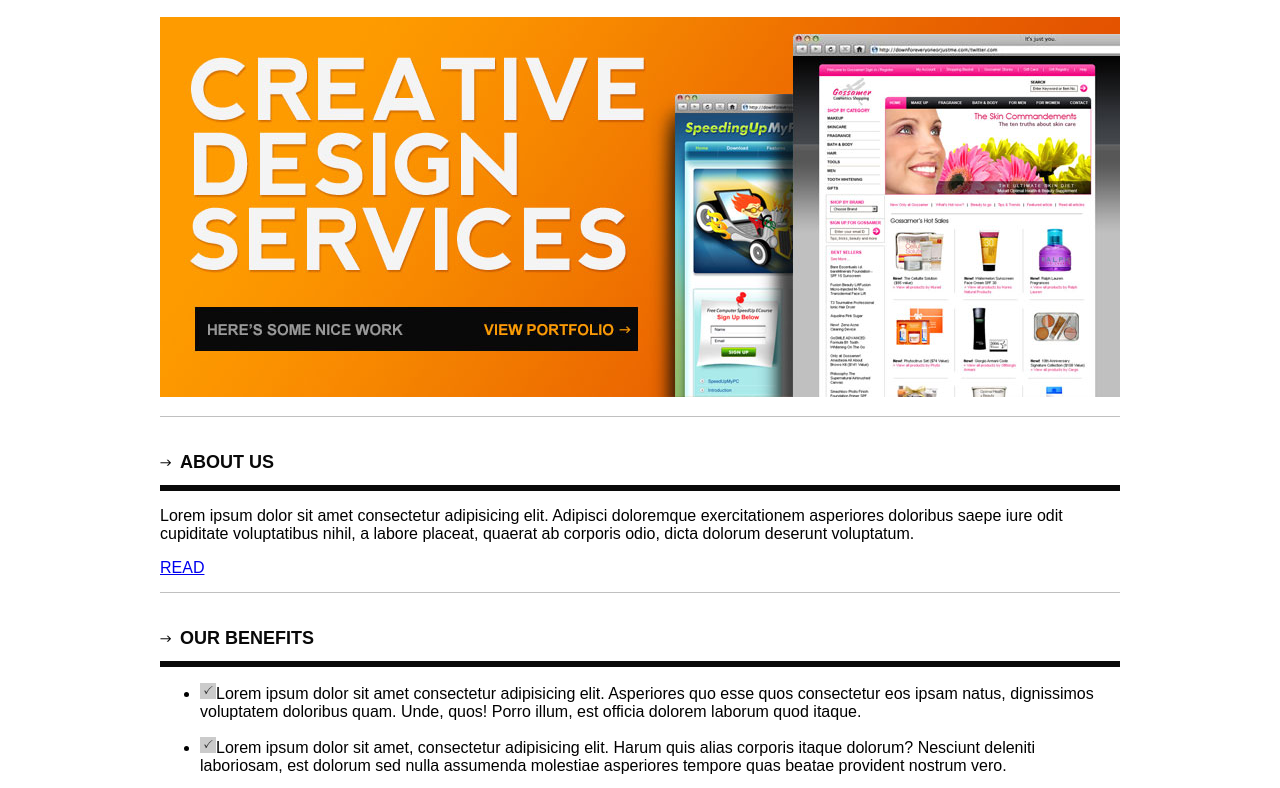
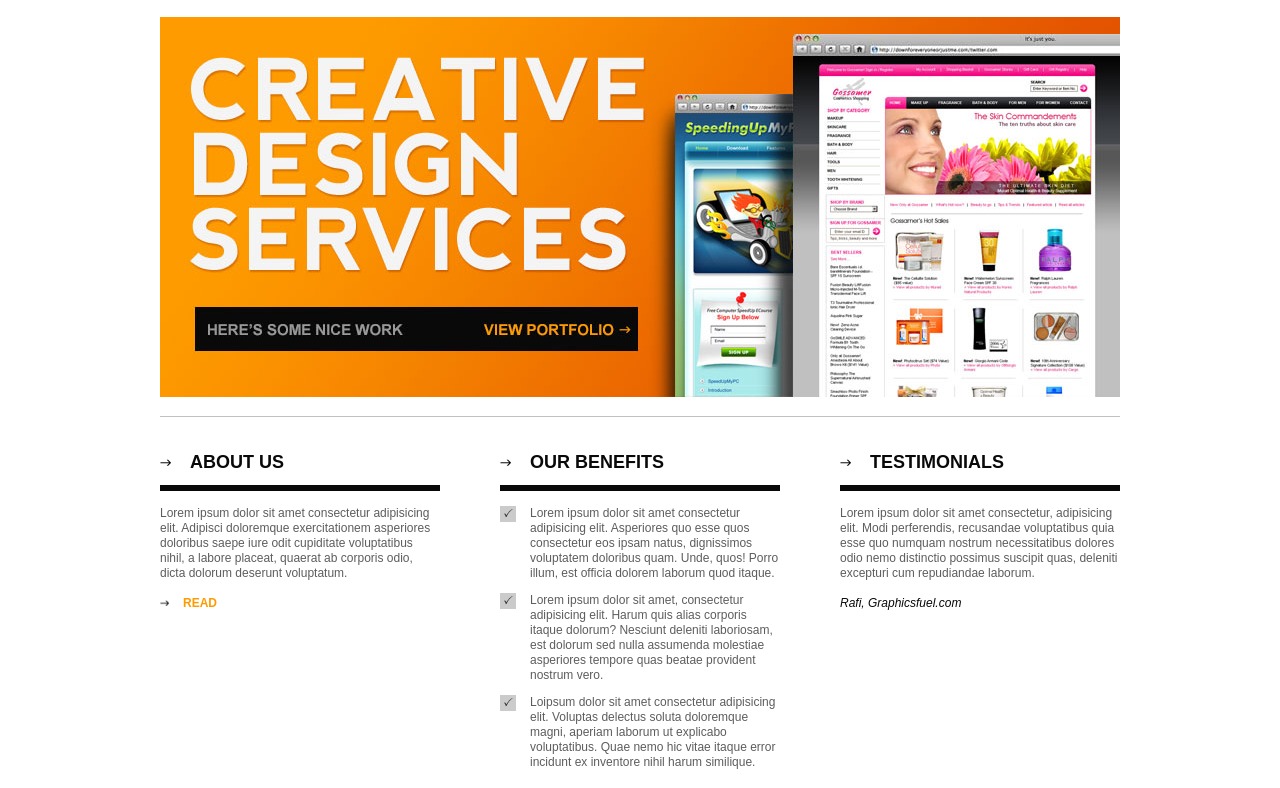
Before and after one commit to mariaconejo/Creative-Studio, a plain HTML site: page index.html in a window 1280 px wide. Shown: the part 164-952 px from the top of the page. Drawn offline with Linux system fonts and the light colour scheme.

Commit message:
Se agrego el main content html y css

```diff
--- a/css/styles.css
+++ b/css/styles.css
@@ -4,42 +4,91 @@ body{
 
     font-family: Arial, Helvetica, sans-serif;
     margin: 0;
-}
-
-html{
-
     border-top: 17px solid #090909;
 }
 
 h2{
 
     font-size: 18px;
-    color: #090909;
-    border-bottom: 6px solid #090909;
-    padding-bottom: 12px;
-    padding-left: 20px;
-    background-image: url('../img/arrow.png');
-    background-repeat: no-repeat;
+    padding-left: 30px;
     background-position: 0 7px;
 }
 
+h3{
+
+    font-size: 12px ;
+    padding-left: 23px;
+    background-size: 8px;
+    background-position: 0 5px;
+}
+
+h2,h3{
+
+    text-transform: uppercase;
+    color:  #090909;
+    padding-bottom: 12px;
+    background-image: url('../img/arrow.png');
+    background-repeat: no-repeat;
+}
+
+p{
+
+    color:  #5d5d5d;
+    font-size: 12px;
+    line-height: 15px;
+}
 /*Helpers*/
 
 .wrapper{
+
     width: 960px;
     margin: 0 auto;
 }
 
 .clearfix::after{
+
     content: "";
     clear: both;
     display: table;
 }
 
 .block{
+
     padding: 20px 0 15px;
     border-bottom: 1px solid #c0c0c0;
 }
+
+.title-border{
+
+    border-bottom: 6px solid #090909;
+}
+
+.link-arrow{
+
+    color:  #fe9b00;
+    font-size: 12px;
+    font-weight: bold;
+    padding-left: 23px;
+    text-decoration: none;
+    text-transform: uppercase;
+    position: relative;
+}
+
+.link-arrow:hover{
+
+    text-decoration: underline;
+}
+
+.link-img{
+
+    width: 9px;
+    position: absolute;
+    left: 0;
+    top: 4px;
+
+}
+
+
 
 
 /*Header*/
@@ -53,12 +102,14 @@ h2{
 
 
 #wrapper-menu{
+
     float: right;
     width: 656px;
     position: relative;
 }
 
 #menu-email{
+
     font-size: 13px;
     color: #999898;
     text-decoration: none;
@@ -68,24 +119,64 @@ h2{
 }
 
 #menu-list{
+
     list-style: none;
     margin: 45px 0 0 0;
     padding: 0;
 }
 
 #menu-list li{
+
     float: left;
 
 }
 
 #menu-list li + li{
+
     margin-left: 62.5px;
 }
 
 #menu-list a{
+
     font-size: 12px;
     font-weight: bold;
     color: #fe9b00;
     text-decoration: none;
     text-transform: uppercase;
 }
+
+/* MAIN */
+
+.box{
+
+    width: 280px;
+    float: left;
+}
+
+.box + .box{
+
+    margin-left: 60px;
+}
+
+#box-check{
+
+    list-style: none;
+    margin: 0;
+    padding: 0;
+}
+
+#box-check li{
+
+    padding-left: 30px;
+    background-image: url(../img/check.png);
+    background-repeat: no-repeat;
+    background-position: top left;
+}
+
+.box-link{
+
+    color:  #090909;
+    font-style: italic;
+    font-size: 12px;
+    text-decoration: none;
+}
--- a/index.html
+++ b/index.html
@@ -14,9 +14,11 @@
         <div class="wrapper">
             <!--COMIENZO DEL HEADER-->
             <div id="header" class="clearfix block">
+                <!--LOGO-->
                 <div id="logo">
                     <img src="img/logo.png" alt="Logo" >
                 </div>
+                <!--MENU-->
                 <div id="wrapper-menu">
                     <a href="mailto:info@CreativeStudio.com"  id="menu-email">info@CreativeStudio.com</a>
                     <ul id="menu-list" class="clearfix">
@@ -30,51 +32,56 @@
                 </div>
             </div>
             <!--FIN DEL HEADER-->
+
             <!--COMIENZO DEL SLIDER-->
             <div id="slider" class="block">
                 <img src="img/img.jpg" alt="Slider">
             </div>
             <!--FIN DEL SLIDER-->
+
             <!--COMIENZO DEL CONTENIDO-->
-            <div id="content">
+            <div id="main-content" class="clearfix block">
                 <!--COMIENZO DEL PRIMER BLOQUE-->
-                <div class="block">
-                    <h2>ABOUT US</h2>
+                <div class="box">
+                    <h2 class="title-border"> About us</h2>
                     <p>Lorem ipsum dolor sit amet consectetur adipisicing elit. Adipisci doloremque exercitationem asperiores doloribus saepe iure odit cupiditate voluptatibus nihil,
                     a labore placeat, quaerat ab corporis odio, dicta dolorum deserunt voluptatum.</p>
-                    <a href="#">READ</a>
+                    <a href="#" class="link-arrow"><img src="img/arrow.png" alt="flecha" class="link-img">read</a>
                 </div>
                 <!--FIN DEL PRIMER BLOQUE-->
 
                 <!--COMIENZO DEL SEGUNDO BLOQUE-->
-                <div class="block">
-                    <h2>OUR BENEFITS</h2>
-                    <ul>
+                <div class="box">
+                    <h2 class="title-border">Our benefits</h2>
+                    <ul id="box-check">
                         <li>
-                            <p><img src="img/check.png" alt="check">Lorem ipsum dolor sit amet consectetur adipisicing elit. Asperiores quo esse quos consectetur eos ipsam natus,
+                            <p>Lorem ipsum dolor sit amet consectetur adipisicing elit. Asperiores quo esse quos consectetur eos ipsam natus,
                             dignissimos voluptatem doloribus quam. Unde, quos! Porro illum, est officia dolorem laborum quod itaque.</p>
                         </li>
                         <li>
-                            <p><img src="img/check.png" alt="check">Lorem ipsum dolor sit amet, consectetur adipisicing elit. Harum quis alias corporis itaque dolorum?
+                            <p>Lorem ipsum dolor sit amet, consectetur adipisicing elit. Harum quis alias corporis itaque dolorum?
                             Nesciunt deleniti laboriosam, est dolorum sed nulla assumenda molestiae asperiores tempore quas beatae provident nostrum vero.</p>
                         </li>
                         <li>
-                            <p><img src="img/check.png" alt="check">Lorem, ipsum dolor sit amet consectetur adipisicing elit. Voluptas delectus soluta doloremque magni,
+                            <p>Loipsum dolor sit amet consectetur adipisicing elit. Voluptas delectus soluta doloremque magni,
                             aperiam laborum ut explicabo voluptatibus. Quae nemo hic vitae itaque error incidunt ex inventore nihil harum similique.</p>
                         </li>
                     </ul>
                 </div>
                 <!--FIN DEL SEGUNDO BLOQUE-->
+
                 <!--COMIENZO DEL TERCER BLOQUE-->
-                <div class="block">
-                    <h2>TESTIMONIALS</h2>
+                <div class="box">
+                    <h2 class="title-border">Testimonials</h2>
                     <p>Lorem ipsum dolor sit amet consectetur, adipisicing elit. Modi perferendis, recusandae voluptatibus quia esse quo numquam nostrum necessitatibus dolores
                     odio nemo distinctio possimus suscipit quas, deleniti excepturi cum repudiandae laborum.</p>
-                    <a href="#"><em>Rafi, Graphicsfuel.com</em></a>
+                    <a href="#" class="box-link">Rafi, Graphicsfuel.com</a>
                 </div>
                 <!--FIN DEL TERCER BLOQUE-->
             </div>
             <!--FIN DEL CONTENIDO-->
+
+
             <!--COMIENZO DEL PORTAFOLIO-->
             <div id="portfolio">
                 <h2>OUR PORTFOLIO</h2>
```
